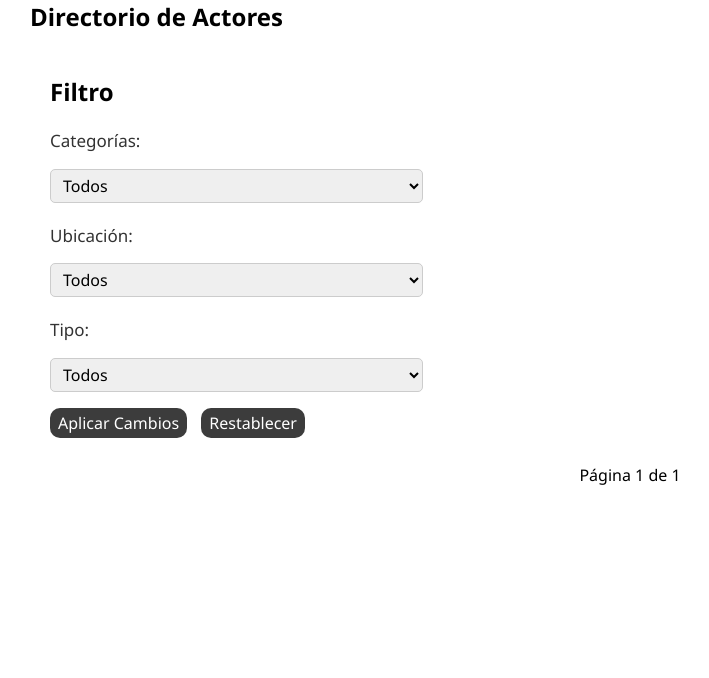
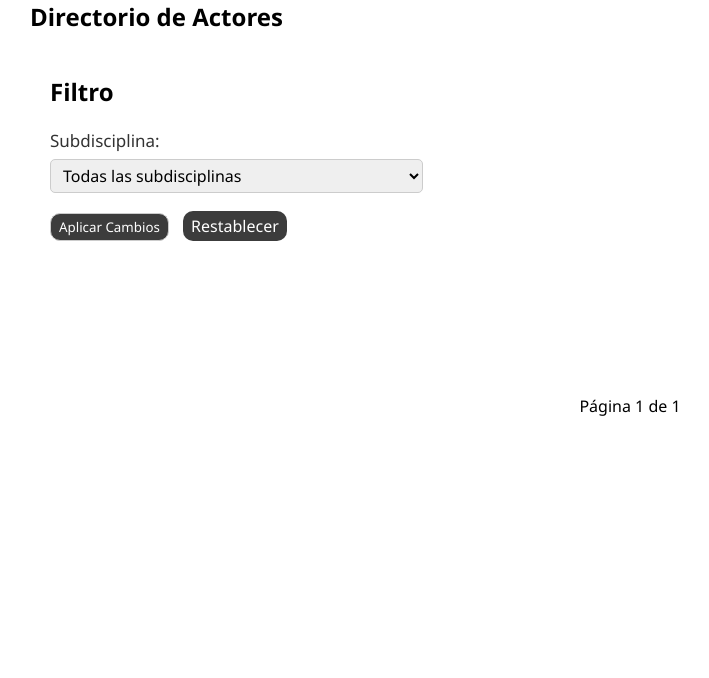
Before and after one commit to GrandMostach0/CatalogoCultural, a Django app: page /DirectorioActores/ in a window 1280 px wide. Shown: the part 73-751 px from the top of the page, without its empty margins (10-719 px from the left). Run offline with Django 5.2, Linux system fonts and the light colour scheme; data that the repository does not hold is empty.

Commit message:
filtro para actores completado

```diff
--- /dev/null
+++ b/apps/catalogo/filters.py
@@ -0,0 +1,15 @@
+from django_filters import FilterSet, ModelChoiceFilter
+from .models import Actor, Subdisciplinas
+
+class ActorFilter(FilterSet):
+    # Definir los filtros
+    id_subdisciplina = ModelChoiceFilter(
+        queryset = Subdisciplinas.objects.all(),
+        field_name = 'id_subdisciplina',
+        label = 'Subdisciplina',
+        empty_label = 'Todas las subdisciplinas' # opcion por defecto
+    )
+
+    class Meta:
+        model = Actor
+        fields = ['id_subdisciplina']
--- a/apps/catalogo/templates/actores.html
+++ b/apps/catalogo/templates/actores.html
@@ -12,39 +12,11 @@
 {% block content %}
 <section class="container-filtro-catalogo">
     <h2>Filtro</h2>
-    <div class="container-filtro-opciones">
-        <p>Categorías:</p>
-        <select name="discilinas" id="disciplinas">
-            <option value="0">Todos</option>
-            <option value="1">Música</option>
-            <option value="2">Baile</option>
-            <option value="3">Artes</option>
-        </select>
-    </div>
-
-    <div class="container-filtro-opciones">
-        <p>Ubicación:</p>
-        <select name="ubicacionInstitucion" id="dubicacionInstitucion">
-            <option value="0">Todos</option>
-            <option value="1">Mérida</option>
-            <option value="2">Maní</option>
-            <option value="3">Izamal</option>
-        </select>
-    </div>
-
-    <div class="container-filtro-opciones">
-        <p>Tipo:</p>
-        <select name="Mensualidad" id="Mensualidad">
-            <option value="0">Todos</option>
-            <option value="1">Publico</option>
-            <option value="2">Privada</option>
-        </select>
-    </div>
-
-    <div class="container-filtro-opciones">
-        <a href="#" class="botones">Aplicar Cambios</a>
-        <a href="#" class="botones">Restablecer</a>
-    </div>
+    <form method="GET">
+        {{ filter.form.as_p }}  <!-- Genera el dropdown con las subdisciplinas -->
+        <button type="submit" class="botones">Aplicar Cambios</button>
+        <a href="{% url 'DirectorioActores' %}" class="botones">Restablecer</a>
+    </form>
 </section>
 
 <section class="container-cards-catalogo">
--- a/apps/catalogo/views.py
+++ b/apps/catalogo/views.py
@@ -13,6 +13,10 @@ from .models import Disciplinas, Subdisciplinas, Escuelas, Actor
 
 #### LISTVIEW PARA MOSTRAR CARDS
 from django.views.generic import ListView, DetailView
+
+## filtros
+from django_filters.views import FilterView
+from .filters import ActorFilter
 
 # PRUEBA
 from django.core.paginator import Paginator
@@ -145,11 +149,11 @@ def viewPageCartelera(request):
 def viewPageActores(request):
     return render(request, 'actores.html')
 
-class ActoresListView(ListView):
+class ActoresListView(FilterView):
     model = Actor
     template_name = 'actores.html'
     context_object_name = 'Actor'
-
+    filterset_class = ActorFilter
     # paginacion
     paginate_by = 9
 
```
